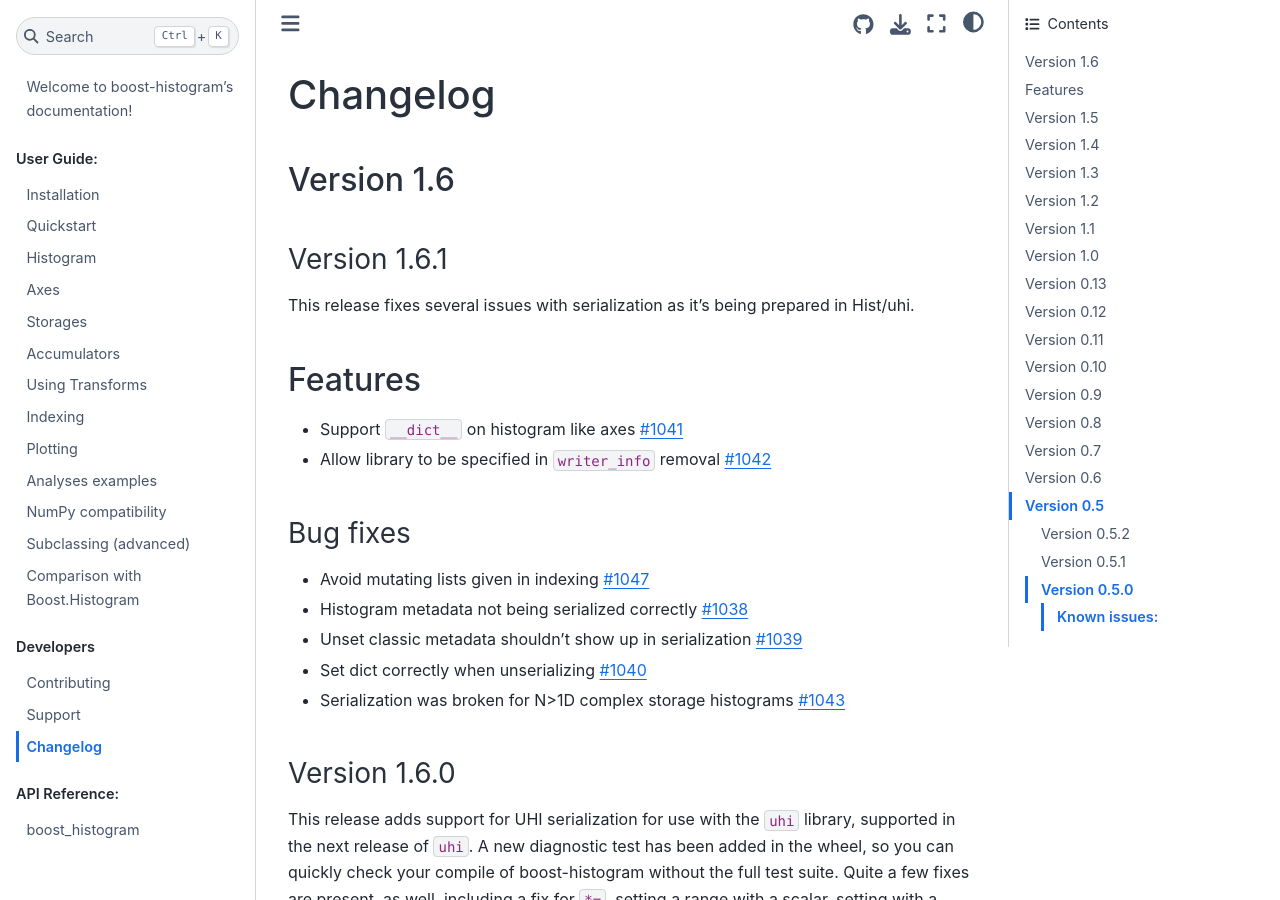
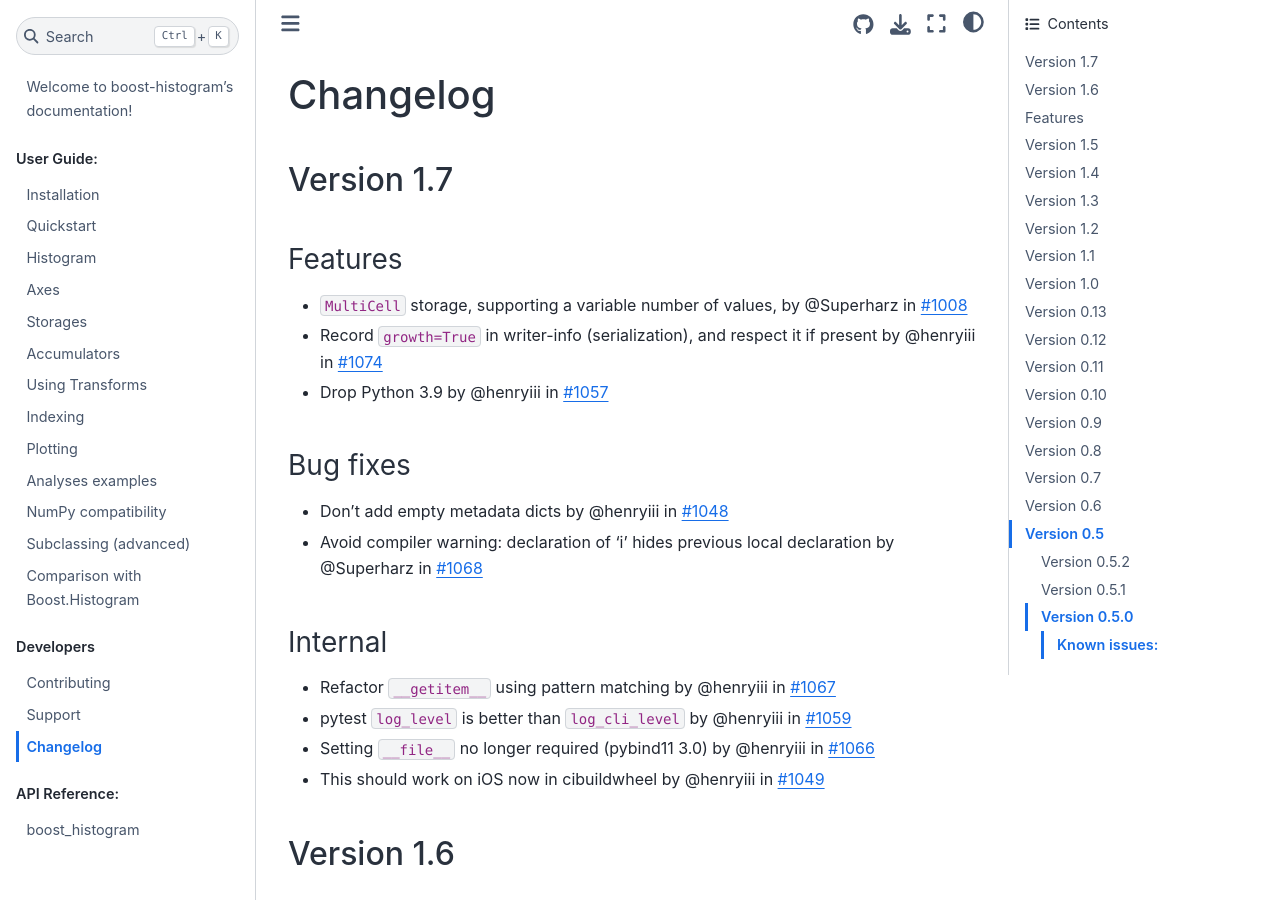
Before and after one commit to scikit-hep/boost-histogram, a Sphinx documentation site: the page built from docs/changelog.md, in a window 1280 px wide and 900 px high. Built offline with Sphinx 7.4.7 and the Sphinx Book theme 1.1.4, drawn with Linux system fonts in a browser that asks for light colours; pages that are not in the unit, such as notebooks, are missing from menus.

Commit message:
chore: prepare for 1.7.0 (#1071)
* chore: prepare for 1.7.0

Signed-off-by: Henry Schreiner <henryfs@princeton.edu>

* style: pre-commit fixes

* Update changelog with new features and fixes

---------

Signed-off-by: Henry Schreiner <henryfs@princeton.edu>
Co-authored-by: pre-commit-ci[bot] <66853113+pre-commit-ci[bot]@users.noreply.github.com>

```diff
--- a/docs/changelog.md
+++ b/docs/changelog.md
@@ -1,4 +1,34 @@
 # Changelog
+
+## Version 1.7
+
+### Features
+
+- `MultiCell` storage, supporting a variable number of values, by @Superharz in [#1008][]
+- Record `growth=True` in writer-info (serialization), and respect it if present by @henryiii in [#1074][]
+- Drop Python 3.9 by @henryiii in [#1057][]
+
+### Bug fixes
+
+- Don't add empty metadata dicts by @henryiii in [#1048][]
+- Avoid compiler warning: declaration of 'i' hides previous local declaration by @Superharz in [#1068][]
+
+### Internal
+
+- Refactor `__getitem__` using pattern matching by @henryiii in [#1067][]
+- pytest `log_level` is better than `log_cli_level` by @henryiii in [#1059][]
+- Setting `__file__` no longer required (pybind11 3.0) by @henryiii in [#1066][]
+- This should work on iOS now in cibuildwheel by @henryiii in [#1049][]
+
+[#1008]: https://github.com/scikit-hep/boost-histogram/pull/1008
+[#1048]: https://github.com/scikit-hep/boost-histogram/pull/1048
+[#1049]: https://github.com/scikit-hep/boost-histogram/pull/1049
+[#1057]: https://github.com/scikit-hep/boost-histogram/pull/1057
+[#1059]: https://github.com/scikit-hep/boost-histogram/pull/1059
+[#1066]: https://github.com/scikit-hep/boost-histogram/pull/1066
+[#1067]: https://github.com/scikit-hep/boost-histogram/pull/1067
+[#1068]: https://github.com/scikit-hep/boost-histogram/pull/1068
+[#1074]: https://github.com/scikit-hep/boost-histogram/pull/1074
 
 ## Version 1.6
 
```
Also changed, not shown: 1 other file.
